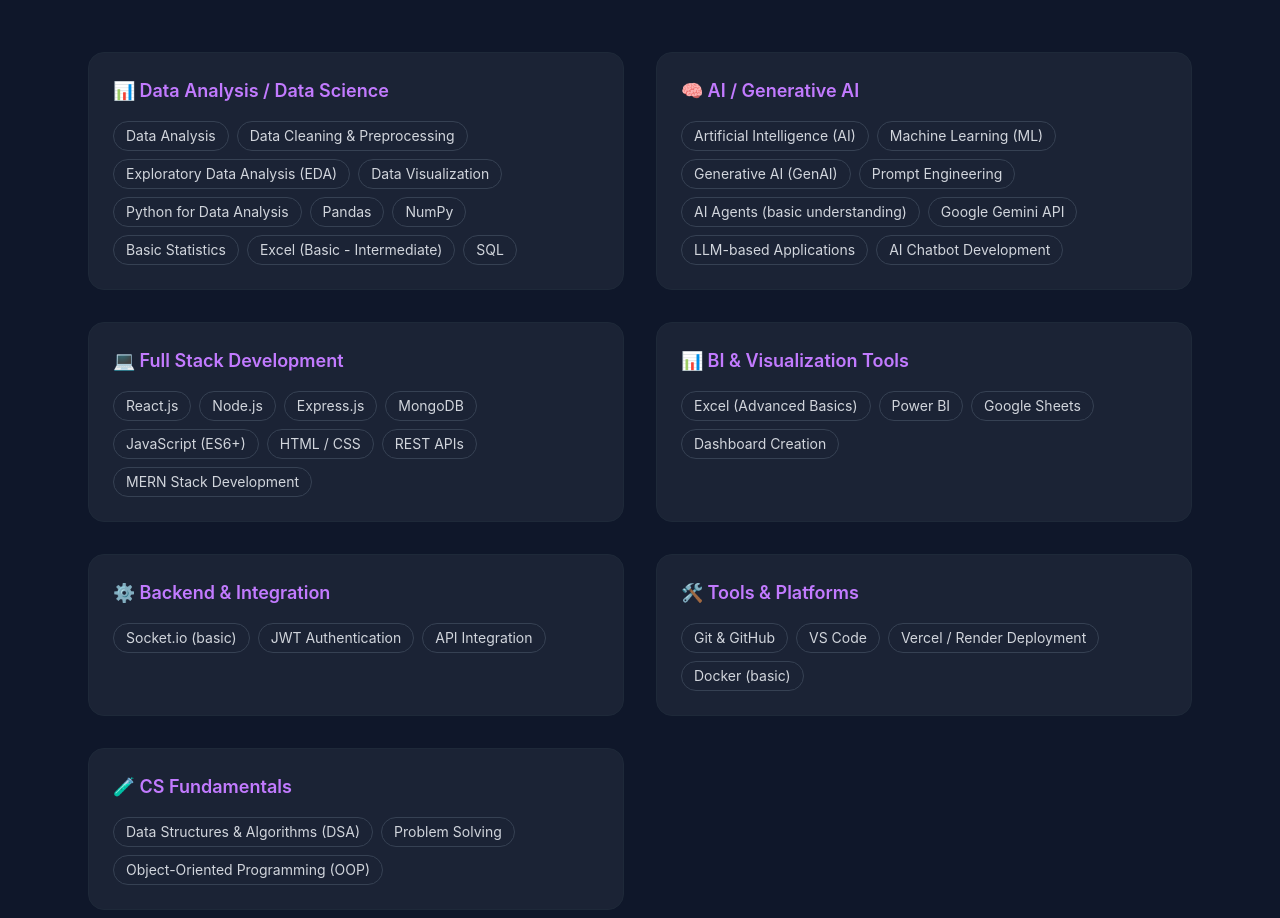
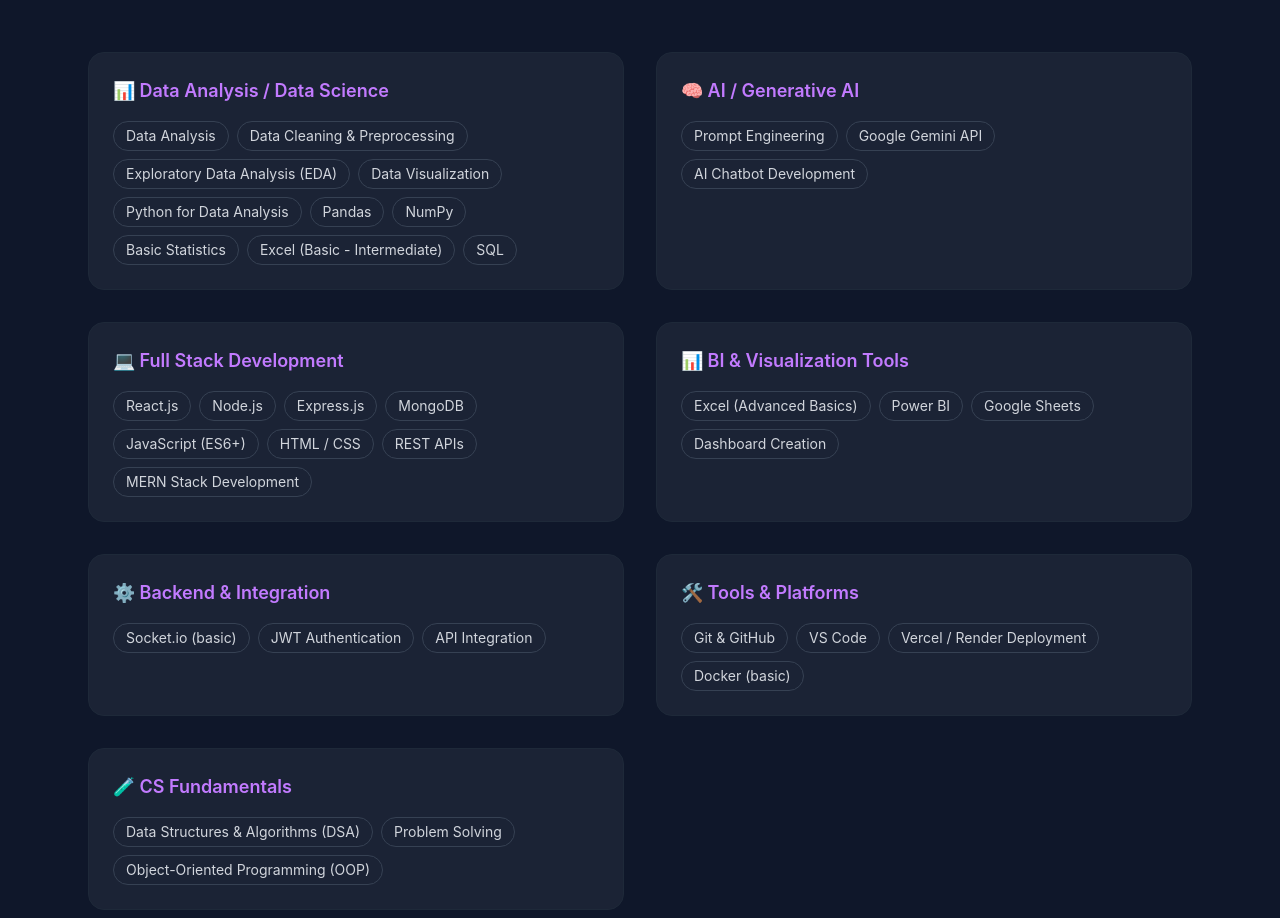
Before and after one commit to meezanshaikh18/Meezan-Shaikh-Portfolio, a React (Vite) app: page / in a window 1280 px wide. Shown: the part 4580-5498 px from the top of the page. Built offline with nearby package versions, Linux system fonts and the light colour scheme.

Commit message:
Update Skills component

```diff
--- a/src/components/Skills.jsx
+++ b/src/components/Skills.jsx
@@ -19,13 +19,13 @@
   {
     title: "🧠 AI / Generative AI",
     skills: [
-      "Artificial Intelligence (AI)",
-      "Machine Learning (ML)",
-      "Generative AI (GenAI)",
+      // "Artificial Intelligence (AI)",
+      // "Machine Learning (ML)",
+      // "Generative AI (GenAI)",
       "Prompt Engineering",
-      "AI Agents (basic understanding)",
+      // "AI Agents (basic understanding)",
       "Google Gemini API",
-      "LLM-based Applications",
+      // "LLM-based Applications",
       "AI Chatbot Development",
     ],
   },
```
